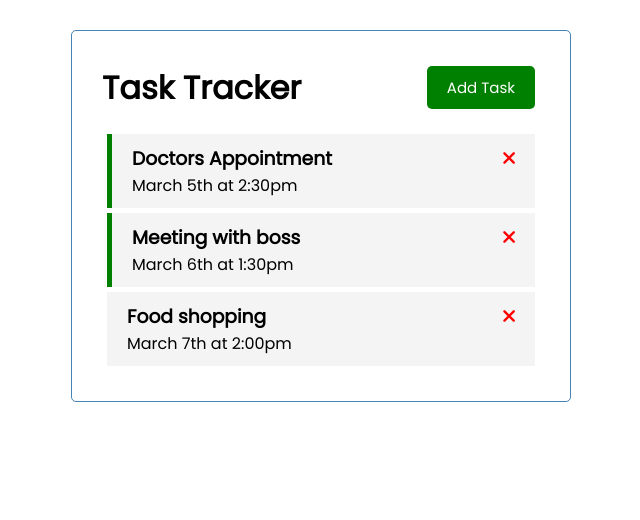
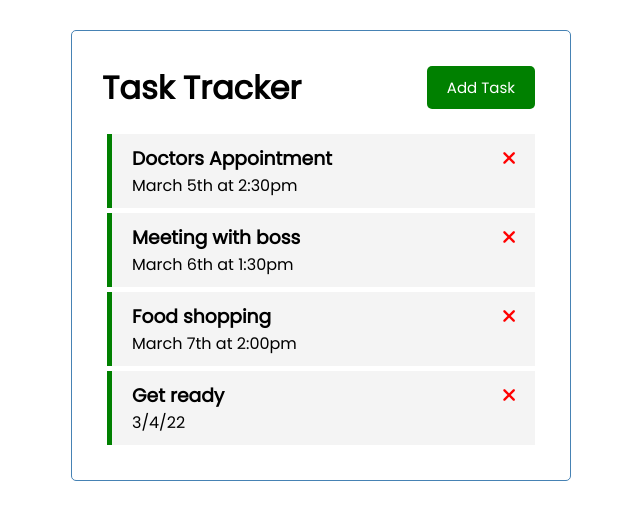
Before and after one commit to kgittens89/vue-task-tracker-practice, a Vue app: page / in a window 1280 px wide. Shown: the top 520 px of the page, without its empty margins (319-959 px from the left). Built offline with nearby package versions, Linux system fonts and the light colour scheme; data requests are answered from the project's data file.

Commit message:
Add full CRUD capabilities w/ fake json-server

```diff
--- a/db.json
+++ b/db.json
@@ -1,5 +1,6 @@
 {
-    "tasks": [{
+  "tasks": [
+    {
       "id": "1",
       "text": "Doctors Appointment",
       "day": "March 5th at 2:30pm",
@@ -15,7 +16,13 @@
       "id": "3",
       "text": "Food shopping",
       "day": "March 7th at 2:00pm",
-            "reminder": false
+      "reminder": true
+    },
+    {
+      "id": "ede46470-be97-11ec-9a2f-09b32dc1e1d8",
+      "text": "Get ready",
+      "day": "3/4/22",
+      "reminder": true
     }
   ]
 }
--- a/src/App.vue
+++ b/src/App.vue
@@ -30,18 +30,43 @@ export default {
     this.tasks = await this.fetchTasks()
   },
   methods: {
-    deleteTask(id) {
+    async deleteTask(id) {
       if(confirm('Are you sure?')) {
-        this.tasks = this.tasks.filter((task) => task.id !== id)
+        const res = await fetch(`http://localhost:3000/tasks/${id}`, {
+          method: 'DELETE'
+        })
+        res.status === 200 ? (this.tasks = this.tasks.filter((task) => task.id !== id)) : alert('Error deleting task')
       }
     },
-    toggleReminder(id) {
+    async toggleReminder(id) {
+      const taskToToggle = await this.fetchTask(id)
+      const updateTask = {...taskToToggle, reminder: !taskToToggle.reminder}
+
+      const res = await fetch(`http://localhost:3000/tasks/${id}`, {
+        method: 'PUT',
+        headers: {
+          'Content-type': 'application/json'
+        },
+        body: JSON.stringify(updateTask)
+      })
+      const data = await res.json()
+
       this.tasks = this.tasks.map((task) => {
-      return task.id === id ? {...task, reminder: !task.reminder} : task
+      return task.id === id ? {...task, reminder: data.reminder} : task
       })
     },
-    addTask(task) {
-      this.tasks = [...this.tasks, task]
+    async addTask(task) {
+      const res = await fetch('http://localhost:3000/tasks', {
+        method: 'POST',
+        headers: {
+          'Content-type': 'application/json'
+        },
+          body: JSON.stringify(task)
+      })
+      const data = await res.json()
+      console.log(res)
+      console.log(data)
+      this.tasks = [...this.tasks, data]
     },
     toggleAddTask() {
       this.showAddTask = !this.showAddTask
```
Lines whose indentation alone changed are shown as unchanged.
